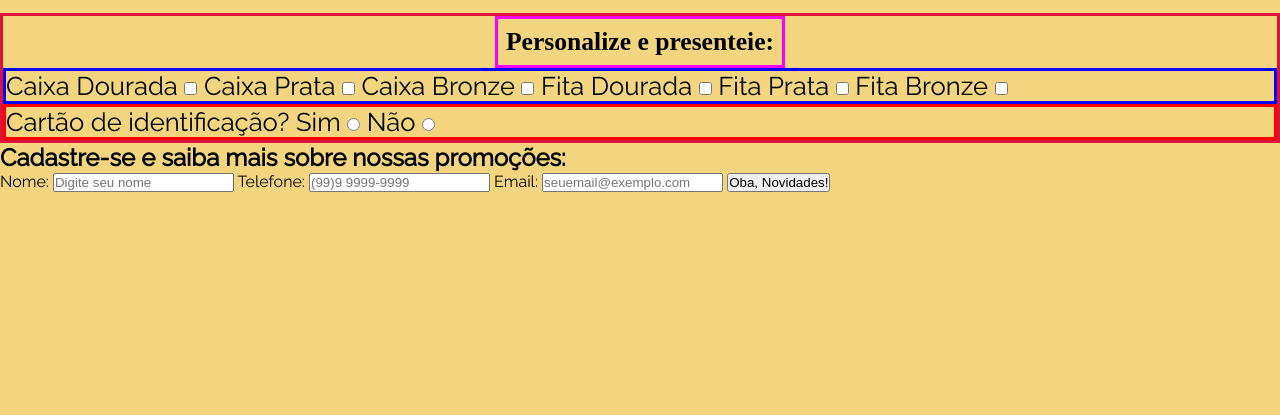
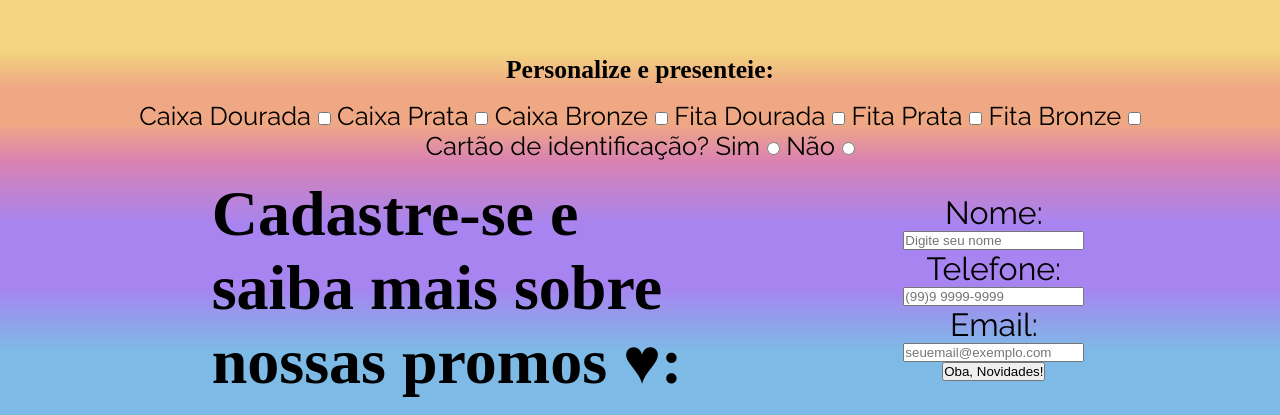
Before and after one commit to lolimamota/VNW_Desafio2, a plain HTML site: page index.html in a window 1280 px wide. Shown: the part 823-1238 px from the top of the page. Before the commit the page ends 1015 px from the top, so only its background shows below. Drawn offline with Linux system fonts and the light colour scheme; a web font is replaced by a local one.

Commit message:
Finalizado

```diff
--- a/index.html
+++ b/index.html
@@ -178,8 +178,8 @@
         </section>
     </main>
     <footer>
-        <h2>Cadastre-se e saiba mais sobre nossas promoções:</h2>
-        <form>
+        <h2 id="finalzinho">Cadastre-se e saiba mais sobre nossas promos ♥:</h2>
+        <form id="formEnd">
             <label for="name">Nome:</label>
             <input class="inputizinho" type="text" placeholder="Digite seu nome">
             <label for="tel">Telefone:</label>
--- a/style.css
+++ b/style.css
@@ -193,26 +193,65 @@ input[type="button"]{
 /* personalização de seção */
 
 .present{
-    border: solid crimson;
+    /* border: solid crimson; */
     display: flex;
     flex-direction: column;
     font-size: 1.6em;
+    /* align-items: center; */
+    background: linear-gradient(#F2D57E, #F2D57E, #F0A884, #F0A884, #D982B2);
 }
 
 .check{
-    border: solid blue;
+    /* border: solid blue; */
+    display: flex;
+    align-items: center;
+    justify-content: space-evenly;
 }
 
 .radio{
-    border: solid red;
+    /* border: solid red; */
+    display: flex;
+    align-items: center;
+    justify-content: space-evenly ;
 }
 #h2{
-    border: solid magenta;
+    /* border: solid magenta; */
     display: flex;
     justify-content: center;
     align-self: center;
     font-family: borel, coursive;
     font-size: 1em;
-    padding: 0.5rem;
-    background: linear-gradient();
+    padding: 1rem;
+    margin-top: 1em;
 }
+
+footer{
+    /* border: solid darkcyan; */
+    display: flex;
+    justify-content:space-evenly;
+    align-items: center;
+    font-size: 2em;
+    background: linear-gradient(#D982B2, #A784F0, #A784F0, #7EBAE6, #7EBAE6);
+}
+
+#finalzinho{
+    /* border: solid orange; */
+    display: flex;
+    justify-content: center;
+    align-self: center;
+    font-family: borel, coursive;
+    font-size: 2em;
+    padding: 1rem;
+    /* margin-top: 1em; */
+    width: 40%;
+}
+
+#formEnd{
+    /* border: solid forestgreen; */
+    display: flex;
+    flex-direction: column;
+    justify-content: space-around;
+    align-items: center;
+    font-family: 'Raleway', sans-serif;
+    font-size: 1em;
+}
```
